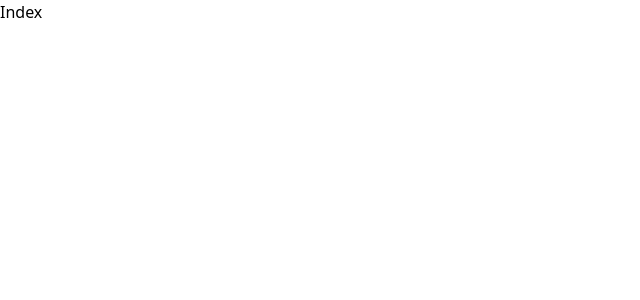
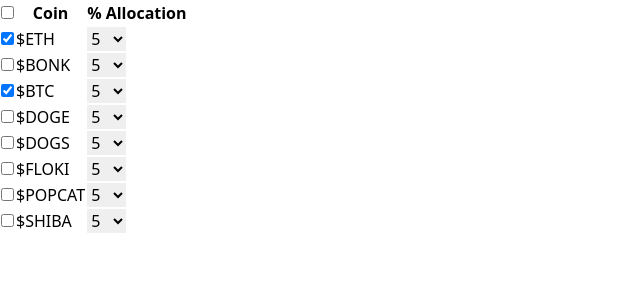
Before and after one commit to alex-tiutiunyk/coins-table, a React (Vite) app: page / in a window 1280 px wide. Shown: the top 300 px of the page, without its empty margins (0-640 px from the left). Built offline with nearby package versions, Linux system fonts and the light colour scheme.

Commit message:
added coins and generated table

```diff
--- a/src/App.jsx
+++ b/src/App.jsx
@@ -1,8 +1,90 @@
 
 const App = () => {
+  const coins = [
+    {
+      id: 1,
+      name: "ETH",
+      checked: true,
+      allocation: ''
+    },
+    {
+      id: 2,
+      name: "BONK",
+      checked: false,
+      allocation: ''
+    },
+    {
+      id: 3,
+      name: "BTC",
+      checked: true,
+      allocation: ''
+    },
+    {
+      id: 4,
+      name: "DOGE",
+      checked: false,
+      allocation: ''
+    },
+    {
+      id: 5,
+      name: "DOGS",
+      checked: false,
+      allocation: ''
+    },
+    {
+      id: 6,
+      name: "FLOKI",
+      checked: false,
+      allocation: ''
+    },
+    {
+      id: 7,
+      name: "POPCAT",
+      checked: false,
+      allocation: ''
+    },
+    {
+      id: 8,
+      name: "SHIBA",
+      checked: false,
+      allocation: ''
+    },
+  ]
   return (
     <>
-      <h1>Index</h1>
+      <div className="coins-table">
+        <table>
+          <tr>
+            <tr>
+              <th><input type="checkbox" /></th>
+              <th className="cell-name">Coin</th>
+              <th>% Allocation</th>
+            </tr>
+            {coins.map((coin) => (
+              <tr key={coin.id}>
+                <td>
+                  {
+                    coin.checked
+                      ? <input type="checkbox" checked />
+                      : <input type="checkbox" />
+                  }
+                </td>
+                <td class="cell-name">${coin.name}</td>
+                <td>
+                  <select>
+                    <option>5</option>
+                    <option>10</option>
+                    <option>15</option>
+                    <option>20</option>
+                    <option>25</option>
+                    <option>50</option>
+                  </select>
+                </td>
+              </tr>
+            ))}
+          </tr>
+        </table>
+      </div>
     </>
   )
 }
--- a/src/output.css
+++ b/src/output.css
@@ -554,6 +554,10 @@
   display: none;
 }
 
+.table {
+  display: table;
+}
+
 body {
   margin: 0;
 }
```
